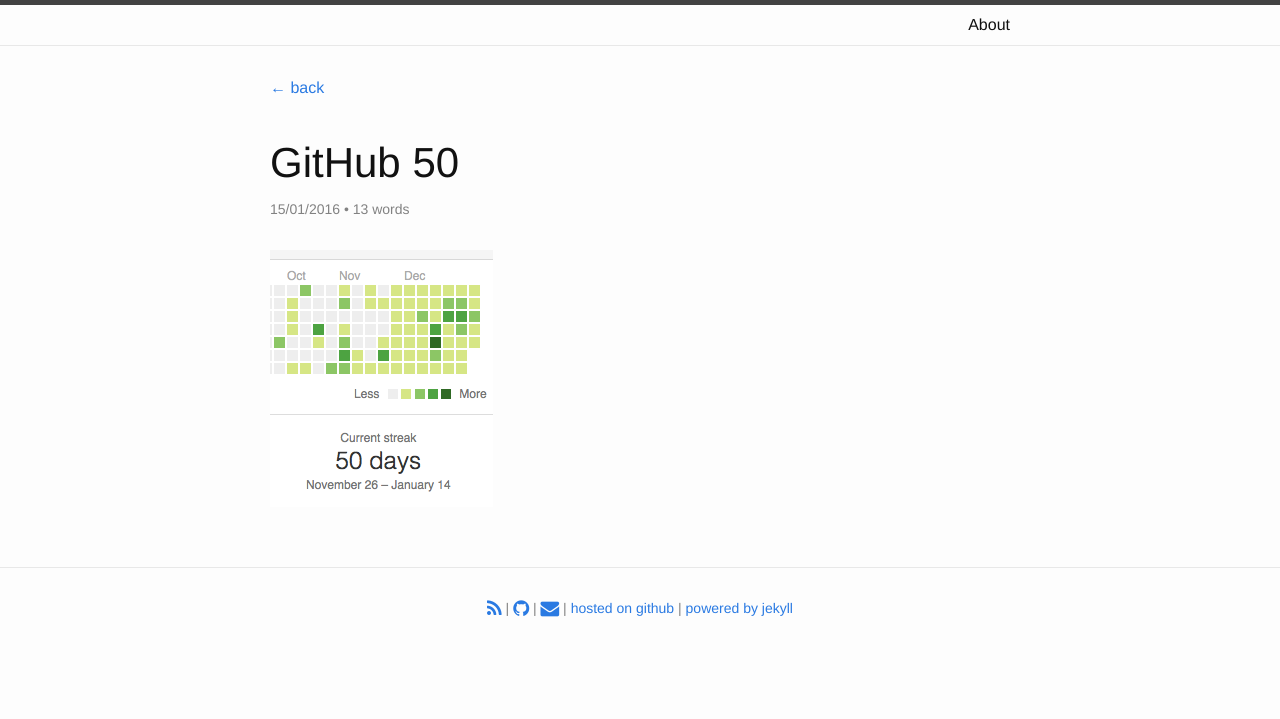
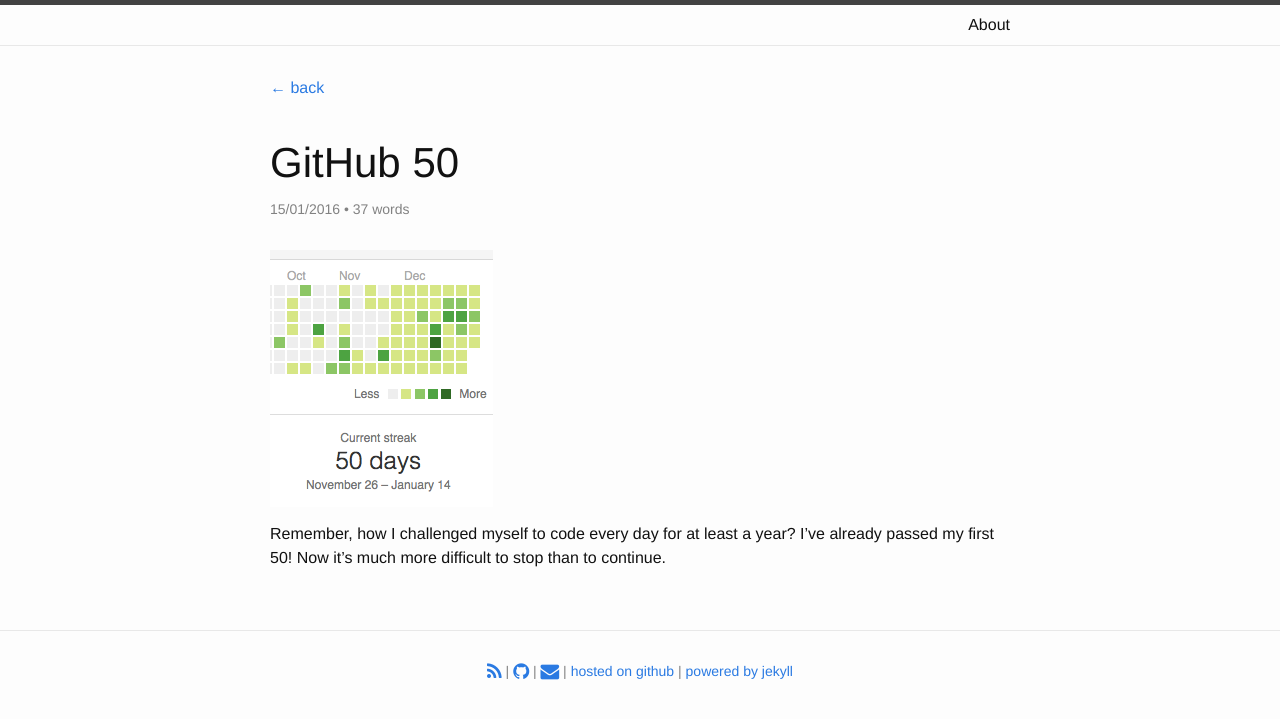
Before and after one commit to demidovakatya/demidovakatya.github.io, a Jekyll site: the page built from _posts/2016-01-15-github-50.markdown, in a window 1280 px wide. Shown: the top 719 px of the page. Built offline with Jekyll 4.4.1, drawn with Linux system fonts in a browser that asks for light colours; nearby versions of some CDN libraries.

Commit message:
Updated github-50

```diff
--- a/_posts/2016-01-15-github-50.markdown
+++ b/_posts/2016-01-15-github-50.markdown
@@ -4,4 +4,6 @@
 published: true
 
 ---
-![Current streak: 50 days](/assets/github50.png "My current github streak: 50 days")
+![Current streak: 50 days](/assets/github50.png)
+
+Remember, how I challenged myself to code every day for at least a year? I've already passed my first 50! Now it's much more difficult to stop than to continue.
```
